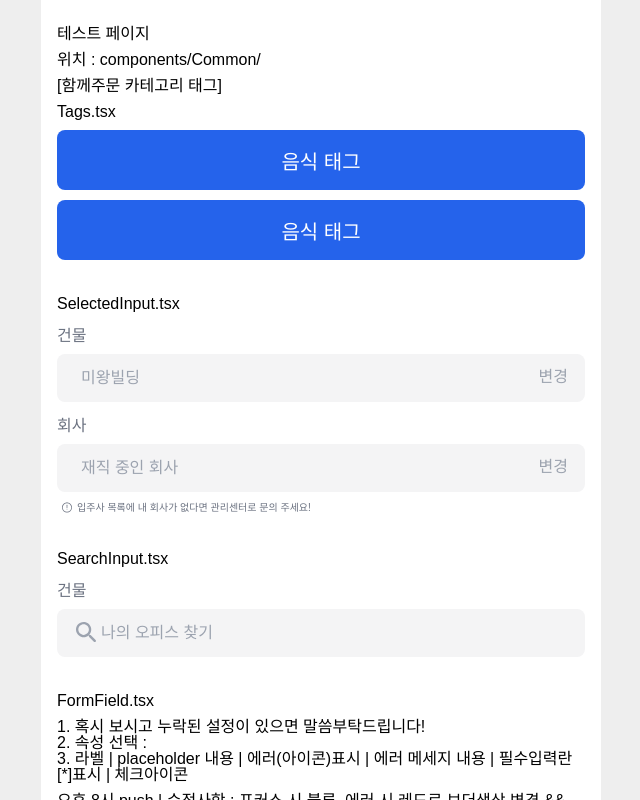
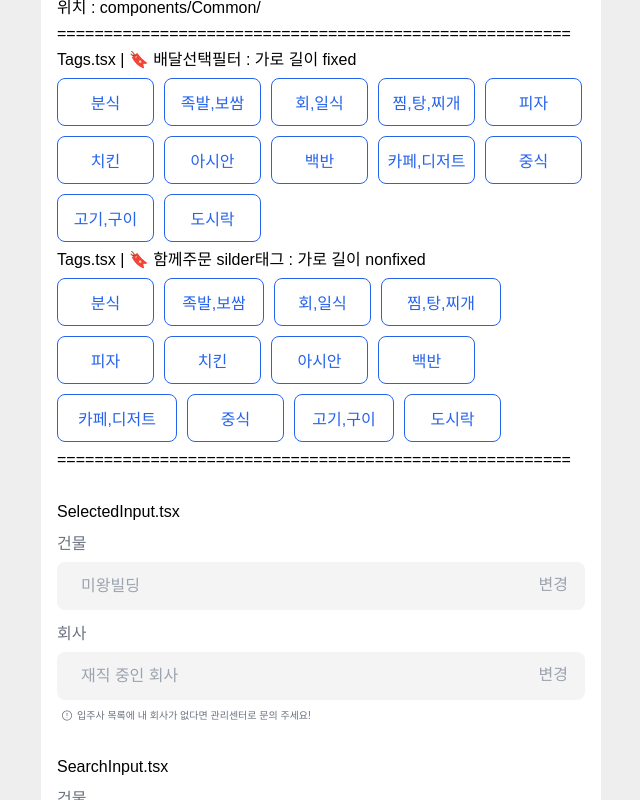
Before and after one commit to FC-Chilli-Bubble/front-officener, a React (Vite) app: page /login in a window 1280 px wide. Shown: the whole page, without its empty margins (319-959 px from the left). Built offline with nearby package versions, Linux system fonts and the light colour scheme; a web font is replaced by a local one.

Commit message:
:lipstick:Design:공통 태그 디자인 작업

```diff
--- a/src/components/Common/Modal.tsx
+++ b/src/components/Common/Modal.tsx
@@ -45,7 +45,6 @@ const Modal = () => {
 
 const StyledModalLayout = styled.div`
   width: 100%;
-  height: 100%;
   z-index: 9999;
 `;
 
--- a/src/components/Common/OutlineButton.tsx
+++ b/src/components/Common/OutlineButton.tsx
@@ -1,6 +1,6 @@
-import { styled } from "styled-components";
+import { styled } from 'styled-components';
 
-type ButtonSize = "small" | "normal";
+type ButtonSize = 'small' | 'normal';
 
 type TOutlineButtonProps = {
   size?: ButtonSize;
@@ -10,9 +10,20 @@ type TOutlineButtonProps = {
   onClick: () => void;
 };
 
-const OutlineButton = ({ size = "normal", title, width = '100%', disabled = false, onClick }: TOutlineButtonProps) => {
+const OutlineButton = ({
+  size = 'normal',
+  title,
+  width = '100%',
+  disabled = false,
+  onClick
+}: TOutlineButtonProps) => {
   return (
-    <StyledButton size={size} title={title} width={width} disabled={disabled} onClick={onClick}>
+    <StyledButton
+      size={size}
+      title={title}
+      width={width}
+      disabled={disabled}
+      onClick={onClick}>
       {title}
     </StyledButton>
   );
@@ -23,26 +34,26 @@ const StyledButton = styled.button<TOutlineButtonProps>`
   border: 1px solid ${({ theme }) => theme.colors.ctaColor};
   border-radius: 8px;
   width: ${({ width }) => width};
-  height: ${({ size }) => size === "normal" ? '60px' : '48px'};
+  height: ${({ size }) => (size === 'normal' ? '60px' : '48px')};
   padding: 0 24px;
   display: flex;
   justify-content: center;
   align-items: center;
   background-color: ${({ theme }) => theme.colors.white};
-  font-size: ${({ size }) => size === "normal" ? '20px' : '16px'};
+  font-size: ${({ size }) => (size === 'normal' ? '20px' : '16px')};
   color: ${({ theme }) => theme.colors.ctaColor};
   cursor: pointer;
 
   &:hover {
-    background-color: #E7F2FE80;
+    background-color: #e7f2fe80;
   }
 
   &:active {
-    background-color: #D4E3FBBF;
+    background-color: #d4e3fbbf;
   }
 
   &:disabled {
-   opacity: 0.4;
+    opacity: 0.4;
   }
 `;
 
--- a/src/components/Common/Tags.tsx
+++ b/src/components/Common/Tags.tsx
@@ -1,69 +1,65 @@
 import { styled } from 'styled-components';
+import { useState } from 'react';
+import { useRecoilState } from 'recoil';
+import { tagState } from '@/states/tagAtom';
 
+type TagWidth = 'fixed' | 'nonfixed';
 type TagType = 'cta' | 'primary';
-type TagSize = 'small' | 'normal';
 
-type TtagProps = {
-  size?: TagSize;
-  type?: TagType;
+type TTagProps = {
+  width?: TagWidth;
   title: string;
-  width?: string;
-  unActive?: boolean;
+  type?: TagType | undefined; // 타입 명시
   onClick: () => void;
 };
 
-const Tags = ({
-  size = 'normal',
-  type = 'cta',
-  title,
-  width = '100%',
-  unActive = false,
-  onClick
-}: TtagProps) => {
+const Tags = ({ width = 'fixed', title, onClick }: TTagProps) => {
+  const [isActive, setIsActive] = useState(false);
+  const [type, setType] = useRecoilState<{ [key: string]: TagType }>(tagState);
+
+  const toggleTag = () => {
+    setIsActive(!isActive);
+    setType(prevType => ({
+      ...prevType,
+      [title]: prevType[title] === 'cta' ? 'primary' : 'cta' // 태그별로 상태 업데이트
+    }));
+    if (onClick) {
+      onClick();
+    }
+  };
+
+  const dynamicWidth = width === 'nonfixed' ? `${Math.max(title.length * 20, 97)}px` : '97px';
+
   return (
     <StyledTag
-      size={size}
-      type={type}
+      width={width}
+      type={type[title] || 'primary'}
       title={title}
-      width={width}
-      unActive={unActive}
-      onClick={onClick}>
+      onClick={toggleTag}
+      style={{ width: dynamicWidth }}>
       {title}
     </StyledTag>
   );
 };
 
-const StyledTag = styled.button<TtagProps>`
+const StyledTag = styled.button<TTagProps>`
   outline: none;
-  border: none;
+  border: 1.2px solid
+    ${({ theme, type }) => (type === 'cta' ? theme.colors.ctaColor : theme.colors.ctaColor)};
   border-radius: 8px;
-  width: ${({ width }) => width};
-  height: ${({ size }) => (size === 'normal' ? '60px' : '48px')};
-  padding: 0 24px;
+  height: 48px;
   display: flex;
   justify-content: center;
   align-items: center;
+  gap: 12px;
+  font-size: 16px;
+  color: ${({ type, theme }) => (type === 'cta' ? theme.colors.white : theme.colors.ctaColor)};
   background-color: ${({ type, theme }) =>
-    type === 'cta' ? theme.colors.ctaColor : theme.colors.primaryColor};
-  font-size: 20px;
-  color: ${({ type, theme }) => (type === 'cta' ? theme.colors.white : theme.colors.ctaColor)};
+    type === 'cta' ? theme.colors.ctaColor : theme.colors.white};
   cursor: pointer;
-
   &:hover {
     background-color: ${({ type, theme }) =>
-      type === 'cta' ? theme.colors.ctaHoverColor : theme.colors.primaryHoverColor};
-  }
-
-  &:active {
-    background-color: ${({ type, theme }) =>
-      type === 'cta' ? theme.colors.ctaPressedColor : theme.colors.primaryPressedColor};
-  }
-
-  &:active {
-    color: ${({ type, theme }) =>
-      type === 'cta' ? theme.colors.white : theme.colors.ctaDisabledColor};
-    background-color: ${({ type, theme }) =>
-      type === 'cta' ? theme.colors.ctaDisabledColor : theme.colors.primaryPressedColor};
+      type === 'cta' ? theme.colors.ctaHoverColor : theme.colors.primaryColor};
   }
 `;
 
--- a/src/pages/Login/Login.tsx
+++ b/src/pages/Login/Login.tsx
@@ -1,4 +1,5 @@
 import { styled } from 'styled-components';
+import { useState } from 'react';
 
 import SelectedInput from '@/components/Common/SelectedInput';
 import SearchInput from '@/components/Common/SearchInput';
@@ -6,26 +7,59 @@ import FormField from '@/components/Common/FormField';
 import Tags from '@/components/Common/Tags';
 
 const Login = () => {
+  const foods = [
+    '분식',
+    '족발,보쌈',
+    '회,일식',
+    '찜,탕,찌개',
+    '피자',
+    '치킨',
+    '아시안',
+    '백반',
+    '카페,디저트',
+    '중식',
+    '고기,구이',
+    '도시락'
+  ];
+
+  const [tagStates, setTagStates] = useState<{ [key: string]: 'primary' | 'cta' }>({});
+
+  const toggleTagType = (food: string) => {
+    setTagStates(prevTagStates => ({
+      ...prevTagStates,
+      [food]: prevTagStates[food] === 'cta' ? 'primary' : 'cta'
+    }));
+  };
+
   return (
     <StyledContainer>
-      <br />
-      <h1>테스트 페이지</h1>
       <p>위치 : components/Common/ </p>
-      <p>[함께주문 카테고리 태그]</p>
-      <p>Tags.tsx</p>
-      <Tags
-        title="음식 태그"
-        onClick={() => {
-          console.log('click test');
-        }}
-      />
-      <Tags
-        title="음식 태그"
-        unActive
-        onClick={() => {
-          console.log('click test');
-        }}
-      />
+      <h1>=======================================================</h1>
+      <p>Tags.tsx | 🔖 배달선택필터 : 가로 길이 fixed</p>
+      <StyledBox>
+        {foods.map((food, index) => (
+          <Tags
+            key={index}
+            title={food}
+            width="fixed"
+            type={tagStates[food] || 'cta'}
+            onClick={() => toggleTagType(food)}
+          />
+        ))}
+      </StyledBox>
+      <p>Tags.tsx | 🔖 함께주문 silder태그 : 가로 길이 nonfixed</p>
+      <StyledBox>
+        {foods.map((food, index) => (
+          <Tags
+            key={index}
+            title={food}
+            width="nonfixed"
+            type={tagStates[food] || 'cta'}
+            onClick={() => toggleTagType}
+          />
+        ))}
+      </StyledBox>
+      <h1>=======================================================</h1>
       <br />
       <h3>SelectedInput.tsx</h3>
       <SelectedInput
@@ -108,5 +142,11 @@ const StyledContainer = styled.div`
   flex-direction: column;
   gap: 10px;
 `;
+const StyledBox = styled.div`
+  display: flex;
+  flex-direction: row;
+  flex-wrap: wrap;
+  gap: 10px;
+`;
 
 export default Login;
--- /dev/null
+++ b/src/states/tagAtom.ts
@@ -0,0 +1,12 @@
+import { atom } from 'recoil';
+
+type TagType = 'cta' | 'primary';
+
+export const tagState = atom<{ [key: string]: TagType }>({
+  key: 'tagState',
+  default: {
+    tag1: 'primary',
+    tag2: 'primary'
+    // 필요한 다른 태그들도 추가할 수 있습니다.
+  }
+});
--- /dev/null
+++ b/src/types/TTags.ts
@@ -0,0 +1,3 @@
+export type TTags = {
+  [key: string]: string;
+};
```
